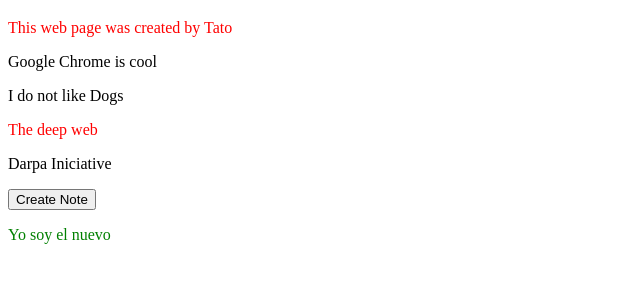
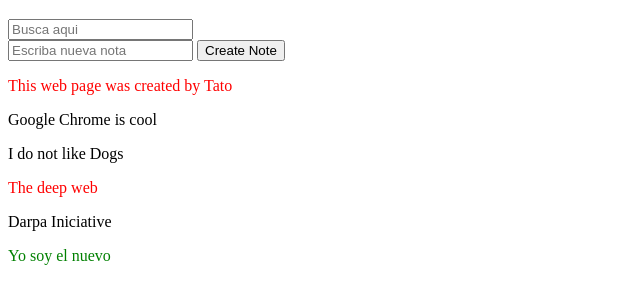
Before and after one commit to gustavosr98/CURSO-JavaScript-Udemy, a plain HTML site: page 05_Browser/01_Notes_App/index.html in a window 1280 px wide. Shown: the part 61-364 px from the top of the page, without its empty margins (0-640 px from the left). Drawn offline with Linux system fonts and the light colour scheme.

Commit message:
Inputs en 01_Notes_App

```diff
--- a/05_Browser/01_Notes_App/index.html
+++ b/05_Browser/01_Notes_App/index.html
@@ -4,14 +4,21 @@
     </head>
     <body>
         <h1>Notes App</h1>
+
+        <div>
+            <input id="text-searcher" type="text" placeholder="Busca aqui">
+        </div>
+        <div>
+            <input id="inputCrearNota" type="text" placeholder="Escriba nueva nota">
+            <button id="botonCrearNota">Create Note</button>
+        </div>
+
         <p>This web page was created by Tato</p>
         <p>Google Chrome is cool</p>
         <p>I do not like Dogs</p>
         <p>The deep web</p>
         <p>Darpa Iniciative</p>
 
-        <button>Create Note</button>
-
         <script src="notes-app.js"></script>
     </body>
 </html>
--- a/05_Browser/01_Notes_App/notes-app.js
+++ b/05_Browser/01_Notes_App/notes-app.js
@@ -21,8 +21,15 @@ const body = document.querySelector('body')
 body.appendChild(newP)
 
 //USER INTERACTION
+
+//BOTON
 let x = 0;
-document.querySelector('button').addEventListener('click', function(e){
+document.querySelector('#botonCrearNota').addEventListener('click', function(e){
     x = x + 1;
     e.target.textContent = 'Me has tocado ' + x + ' veces'
 })
+
+//SALGA EN CONSOLA LO QUE HA ESCRITO
+document.querySelector('#inputCrearNota').addEventListener('input', function(e){
+    console.log(e.target.value)
+})
```
Also changed, not shown: 2 other files.
